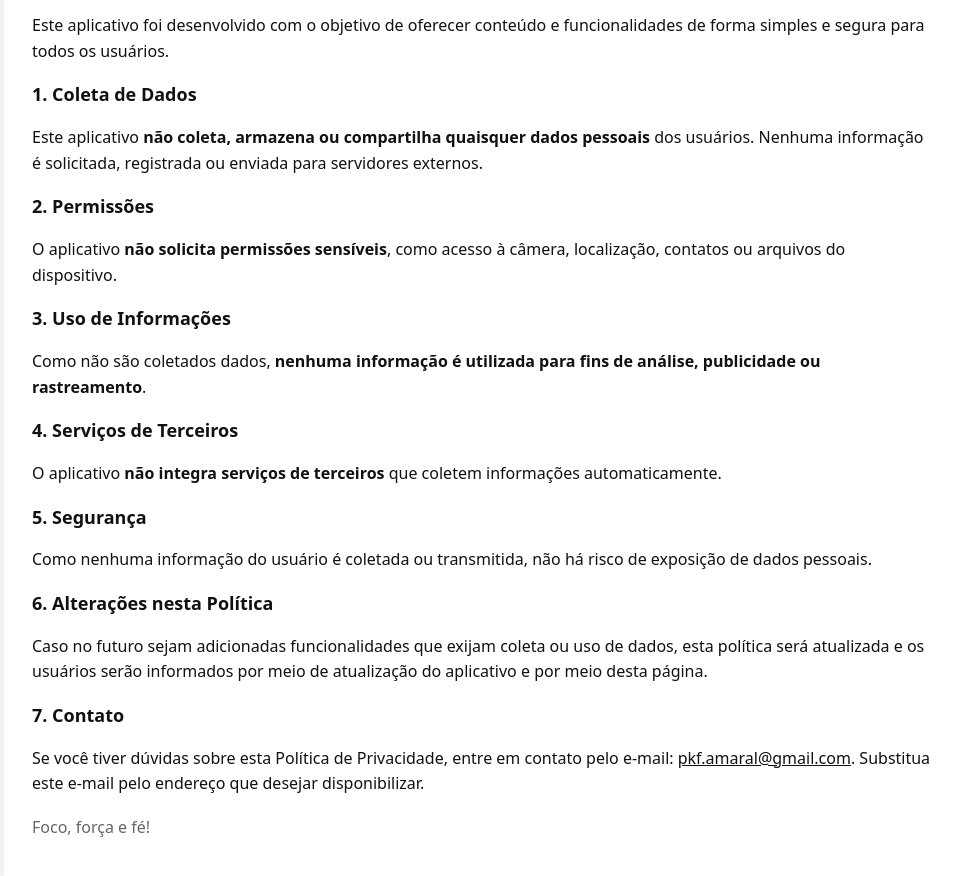
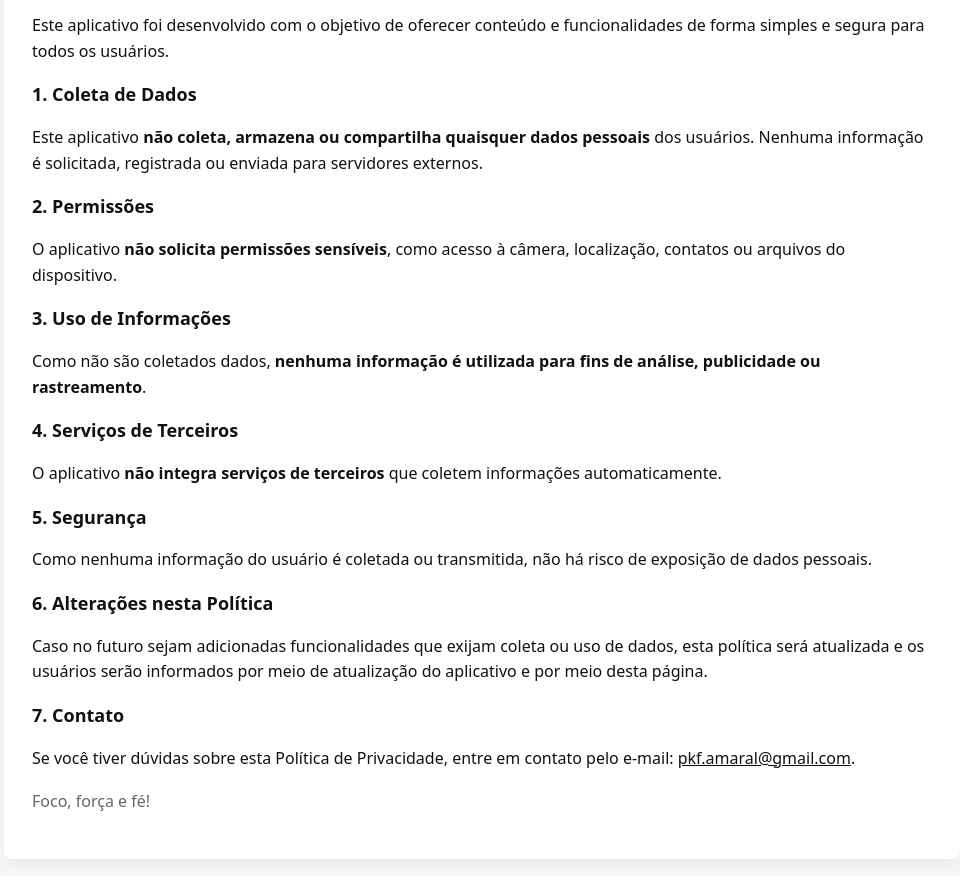
Before and after one commit to Priscyllaamaral/politica-de-privacidade, a plain HTML site: page index.html in a window 1280 px wide. Shown: the part 152-1028 px from the top of the page, without its empty margins (158-1118 px from the left). Drawn offline with Linux system fonts and the light colour scheme.

Commit message:
Update index.html 2

```diff
--- a/index.html
+++ b/index.html
@@ -49,7 +49,7 @@ a{color:inherit}
 
 
 <h2>7. Contato</h2>
-<p>Se você tiver dúvidas sobre esta Política de Privacidade, entre em contato pelo e‑mail: <a href="mailto:pkf.amaral@gmail.com">pkf.amaral@gmail.com</a>. Substitua este e‑mail pelo endereço que desejar disponibilizar.</p>
+<p>Se você tiver dúvidas sobre esta Política de Privacidade, entre em contato pelo e‑mail: <a href="mailto:pkf.amaral@gmail.com">pkf.amaral@gmail.com</a>.</p>
 
 
 <footer>
```
